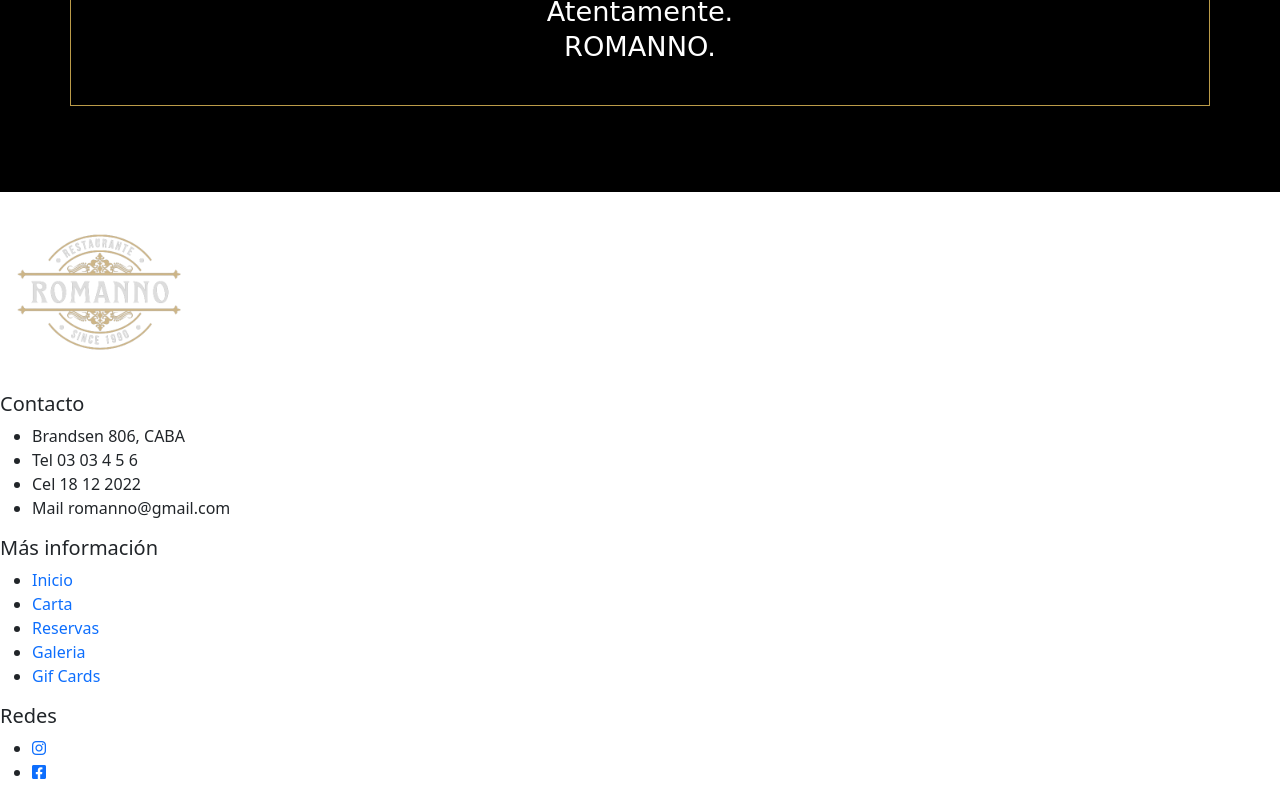
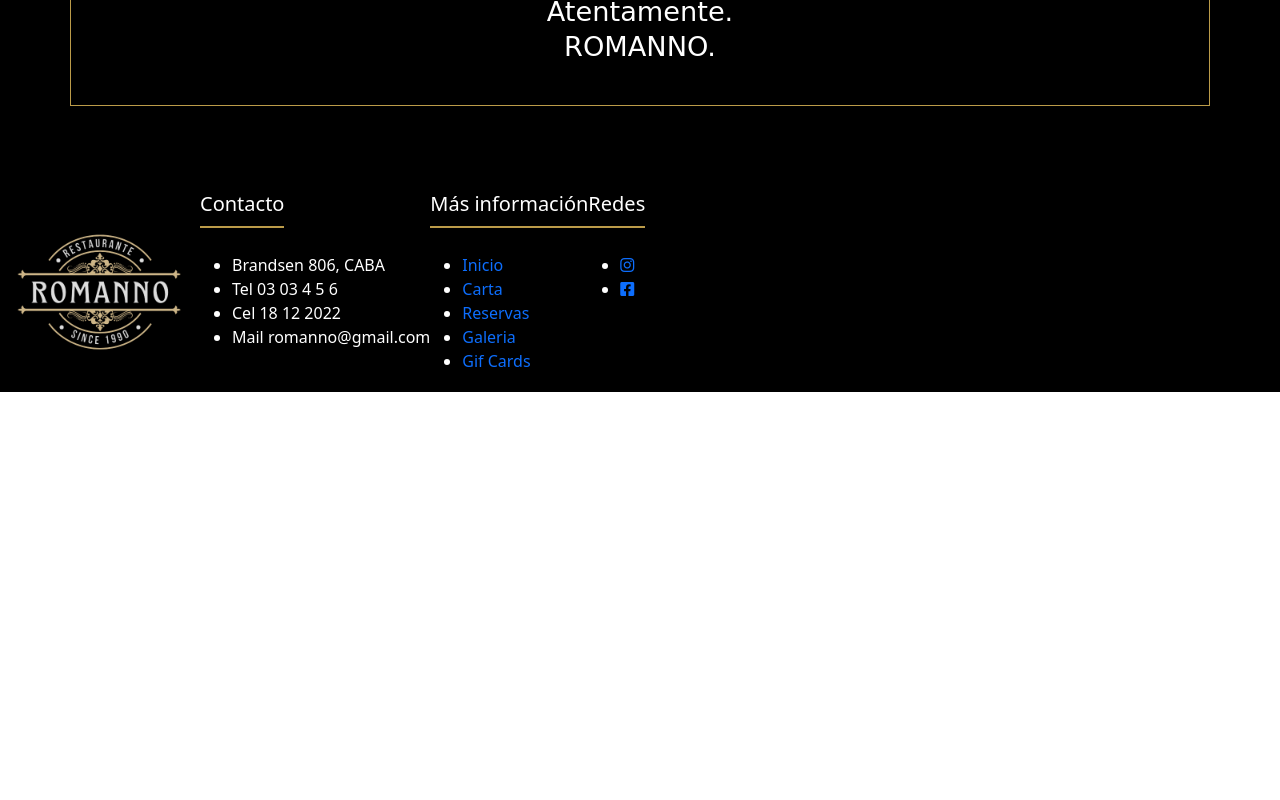
Before and after one commit to caropenidas/romanno, a plain HTML site: page index.html in a window 1280 px wide. Shown: the part 2318-3118 px from the top of the page. After the commit the page ends 2710 px from the top, so only its background shows below. Drawn offline with nearby package versions, Linux system fonts and the light colour scheme; a web font is replaced by a local one.

Commit message:
cambios en el footer

```diff
--- a/css/estilos.css
+++ b/css/estilos.css
@@ -231,3 +231,28 @@ a{
     padding: 15px;
     font-family: system-ui, -apple-system, BlinkMacSystemFont, 'Segoe UI', Roboto, Oxygen, Ubuntu, Cantarell, 'Open Sans', 'Helvetica Neue', sans-serif;
 }
+
+.footer{
+    background-color: black;
+    color: white;
+    font-family: system-ui, -apple-system, BlinkMacSystemFont, 'Segoe UI', Roboto, Oxygen, Ubuntu, Cantarell, 'Open Sans', 'Helvetica Neue', sans-serif;
+    text-decoration: none;
+    margin: 0 auto;
+
+}
+.wrap-footer{
+    display: flex;
+    flex-wrap: wrap;
+}
+.text-element-footer element{
+    width: 100%;
+    padding: 0 15px;
+}
+.footer h5{
+    font-size: 20px;
+    margin-bottom: 25px;
+    font-weight: 500;
+    border-bottom: 2px solid rgb(187, 155, 73);
+    padding-bottom: 10px;
+    display: inline-block;
+}
```
